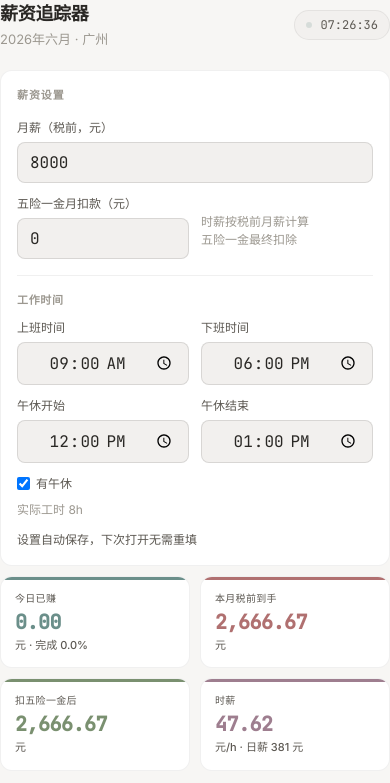
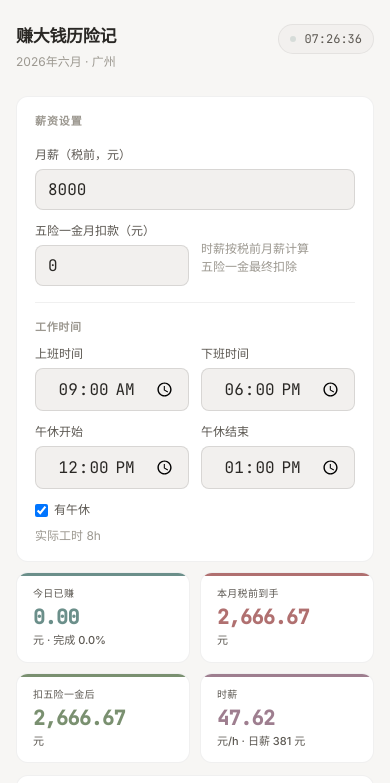
Before and after one commit to tikky-0918/paylist, a plain HTML site: page index.html in a window 390 px wide. Shown: the top 783 px of the page. Drawn offline with Linux system fonts and the light colour scheme.

Commit message:
Add files via upload

```diff
--- a/index.html
+++ b/index.html
@@ -34,19 +34,21 @@
   --sand:#a89060; --sand-dim:rgba(168,144,96,0.10);
   --radius:12px; --radius-sm:8px;
 }
-body { font-family:'Inter',-apple-system,sans-serif; background:var(--bg); color:var(--text); min-height:100vh; line-height:1.5; -webkit-font-smoothing:antialiased; }
-.shell { max-width:860px; margin:0 auto; padding:max(40px,env(safe-area-inset-top)) max(20px,env(safe-area-inset-right)) max(80px,calc(env(safe-area-inset-bottom)+40px)) max(20px,env(safe-area-inset-left)); }
+body { font-family:'Inter',-apple-system,sans-serif; background:var(--bg); color:var(--text); min-height:100vh; line-height:1.5; -webkit-font-smoothing:antialiased; padding:0 env(safe-area-inset-right,0px) 0 env(safe-area-inset-left,0px); }
+.shell { max-width:860px; margin:0 auto; padding:40px 24px 80px 24px; }
 
 /* Header */
-.header { display:flex; align-items:center; justify-content:space-between; margin-bottom:28px; }
+.header { display:flex; align-items:flex-start; justify-content:space-between; margin-bottom:28px; gap:12px; }
 .header-left h1 { font-size:22px; font-weight:600; letter-spacing:-0.3px; }
 .header-left p { font-size:13px; color:var(--text3); margin-top:3px; }
-.clock-pill { display:flex; align-items:center; gap:8px; background:var(--bg3); border:1px solid var(--border); border-radius:99px; padding:6px 14px; font-size:13px; font-family:'JetBrains Mono',monospace; color:var(--text2); }
+.header-right { display:flex; flex-direction:column; align-items:flex-end; gap:6px; flex-shrink:0; }
+.clock-pill { display:flex; align-items:center; gap:8px; background:var(--bg3); border:1px solid var(--border); border-radius:99px; padding:6px 14px; font-size:13px; font-family:'JetBrains Mono',monospace; color:var(--text2); white-space:nowrap; }
 .clock-dot { width:6px; height:6px; border-radius:50%; background:var(--sage); animation:blink 2s infinite; }
+.saved-pill { font-size:11px; font-weight:500; color:var(--text3); padding-right:2px; min-height:16px; }
 @keyframes blink { 0%,100%{opacity:1} 50%{opacity:0.2} }
 
 /* Cards */
-.card { background:var(--bg2); border:1px solid var(--border); border-radius:var(--radius); padding:20px; margin-bottom:12px; overflow:hidden; }
+.card { background:var(--bg2); border:1px solid var(--border); border-radius:var(--radius); padding:20px 22px; margin-bottom:12px; overflow:hidden; }
 .card-title { font-size:11px; font-weight:600; letter-spacing:0.08em; text-transform:uppercase; color:var(--text3); margin-bottom:16px; }
 
 /* Settings grid */
@@ -67,7 +69,7 @@ body { font-family:'Inter',-apple-system,sans-serif; background:var(--bg); color
 
 /* Stat cards */
 .stats-row { display:grid; grid-template-columns:repeat(auto-fit,minmax(160px,1fr)); gap:10px; margin-bottom:12px; }
-.stat { background:var(--bg2); border:1px solid var(--border); border-radius:var(--radius); padding:16px 18px; position:relative; overflow:hidden; }
+.stat { background:var(--bg2); border:1px solid var(--border); border-radius:var(--radius); padding:16px 20px; position:relative; overflow:hidden; }
 .stat::before { content:''; position:absolute; top:0; left:0; right:0; height:3px; border-radius:var(--radius) var(--radius) 0 0; }
 .stat.s-sage::before   { background:var(--sage); }
 .stat.s-rose::before   { background:var(--rose); }
@@ -94,7 +96,7 @@ body { font-family:'Inter',-apple-system,sans-serif; background:var(--bg); color
 
 /* Summary grid */
 .summary-grid { display:grid; grid-template-columns:1fr 1fr; gap:2px; margin-top:4px; }
-.sum-row { display:flex; justify-content:space-between; align-items:center; padding:9px 13px; background:var(--bg3); font-size:13px; }
+.sum-row { display:flex; justify-content:space-between; align-items:center; padding:9px 16px; background:var(--bg3); font-size:13px; }
 .sum-row:first-child { border-radius:var(--radius-sm) 0 0 0; }
 .sum-row:nth-child(2) { border-radius:0 var(--radius-sm) 0 0; }
 .sum-row:nth-last-child(2) { border-radius:0 0 0 var(--radius-sm); }
@@ -168,21 +170,24 @@ body { font-family:'Inter',-apple-system,sans-serif; background:var(--bg); color
 .btn-confirm { background:var(--sage); color:#fff; }
 
 @media (max-width:600px) {
-  .shell { padding:max(24px,env(safe-area-inset-top)) max(16px,env(safe-area-inset-right)) max(60px,calc(env(safe-area-inset-bottom)+32px)) max(16px,env(safe-area-inset-left)); }
-  .header { margin-bottom:20px; }
-  .header-left h1 { font-size:18px; }
+  .shell { padding:24px 16px 60px 16px; }
+  .header { margin-bottom:20px; align-items:flex-start; }
+  .header-left h1 { font-size:17px; }
+  .header-left p { font-size:12px; }
   .clock-pill { font-size:12px; padding:5px 11px; }
-  .card { padding:16px; margin-bottom:10px; }
+  .saved-pill { font-size:10px; }
+  .card { padding:16px 18px; margin-bottom:10px; }
   .set-grid.cols3 { grid-template-columns:repeat(2,1fr); }
   .set-grid.cols3 .field:last-child { grid-column:1/-1; }
   .set-grid.cols2 { grid-template-columns:repeat(2,1fr); }
   .field { min-width:0; overflow:hidden; }
   .field input { width:100%; min-width:0; box-sizing:border-box; }
   .stats-row { grid-template-columns:1fr 1fr; }
-  .stat { padding:14px; }
+  .stat { padding:13px 16px; }
   .stat .sv { font-size:20px; }
   .stat .sl { font-size:10px; }
   .summary-grid { grid-template-columns:1fr; }
+  .sum-row { padding:9px 14px; }
   .sum-row:first-child       { border-radius:var(--radius-sm) var(--radius-sm) 0 0; }
   .sum-row:nth-child(2)      { border-radius:0; }
   .sum-row:nth-last-child(2) { border-radius:0; }
@@ -198,10 +203,13 @@ body { font-family:'Inter',-apple-system,sans-serif; background:var(--bg); color
 <div class="shell">
   <div class="header">
     <div class="header-left">
-      <h1>薪资追踪器</h1>
+      <h1>赚大钱历险记</h1>
       <p id="month-title">加载中…</p>
     </div>
-    <div class="clock-pill"><span class="clock-dot"></span><span id="clock">--:--:--</span></div>
+    <div class="header-right">
+      <div class="clock-pill"><span class="clock-dot"></span><span id="clock">--:--:--</span></div>
+      <div class="saved-pill" id="saved-ts"></div>
+    </div>
   </div>
 
   <!-- 设置 -->
@@ -226,8 +234,6 @@ body { font-family:'Inter',-apple-system,sans-serif; background:var(--bg); color
       <div class="field"><label>午休结束</label><input type="time" id="break-end" value="13:00"></div>
       <div class="field"><label style="display:flex;align-items:center;gap:6px;"><input type="checkbox" id="has-break" checked style="width:auto;min-width:0;background:none;border:none;padding:0;font-size:14px;"> 有午休</label><div style="font-size:12px;color:var(--text3);margin-top:8px;" id="work-hours-label">实际工时 8h</div></div>
     </div>
-
-    <div class="save-hint">设置自动保存，下次打开无需重填 <span id="saved-ts"></span></div>
   </div>
 
   <!-- 数字卡片 -->
@@ -292,7 +298,7 @@ body { font-family:'Inter',-apple-system,sans-serif; background:var(--bg); color
     <div class="tip">点击已过工作日 → 弹窗设置请假类型和时长</div>
   </div>
 
-  <div style="text-align:center;padding:20px 0 6px;font-size:11px;color:var(--text3);">v1.1.0</div>
+  <div style="text-align:center;padding:20px 0 6px;font-size:11px;color:var(--text3);">v1.2.0</div>
 </div>
 
 <!-- 请假弹窗 -->
@@ -377,7 +383,7 @@ function saveSettings() {
     savedAt: ts
   }));
   const el = document.getElementById('saved-ts');
-  if (el) el.textContent = '· 已于 ' + ts + ' 保存';
+  if (el) el.textContent = '已于 ' + ts + ' 保存';
 }
 
 function loadSettings() {
@@ -392,7 +398,7 @@ function loadSettings() {
     if (d.breakEnd)   document.getElementById('break-end').value   = d.breakEnd;
     if (d.hasBreak !== undefined) document.getElementById('has-break').checked = d.hasBreak;
     const el = document.getElementById('saved-ts');
-    if (el && d.savedAt) el.textContent = '· 上次保存于 ' + d.savedAt;
+    if (el && d.savedAt) el.textContent = '已于 ' + d.savedAt + ' 保存';
   } catch(e) {}
 }
 
@@ -458,13 +464,16 @@ function getTodayWorkedMins() {
   return Math.max(worked, 0);
 }
 
-/* ── init default states ── */
+/* ── init default states：未记录的工作日全部设为正常出勤 ── */
 function initDefaultStates() {
   const t = new Date(CUR_YEAR, CUR_MONTH+1, 0).getDate();
+  const wh = getWorkHours();
   for (let d=1; d<=Math.min(TODAY,t); d++) {
     if (!isWorkday(CUR_YEAR,CUR_MONTH,d)) continue;
     const k = ds(CUR_YEAR,CUR_MONTH,d);
-    if (!(k in dayStates)) dayStates[k] = {type:'normal', hours: getWorkHours()};
+    if (!(k in dayStates)) dayStates[k] = {type:'normal', hours: wh};
+    // 如果工时变了，同步更新normal类型的hours
+    else if (dayStates[k].type === 'normal') dayStates[k].hours = wh;
   }
 }
 
@@ -815,7 +824,7 @@ setInterval(()=>{ tickClock(); update(); }, 1000);
 
 /* ── Service Worker ── */
 if('serviceWorker' in navigator){
-  const CV='salary-tracker-v1.1.0';
+  const CV='salary-tracker-v1.2.0';
   const sw=`const CACHE='${CV}';self.addEventListener('install',e=>self.skipWaiting());self.addEventListener('activate',e=>e.waitUntil(caches.keys().then(k=>Promise.all(k.filter(x=>x!==CACHE).map(x=>caches.delete(x)))).then(()=>clients.claim())));self.addEventListener('fetch',e=>{if(e.request.method!=='GET')return;e.respondWith(fetch(e.request).then(r=>{if(r.ok)caches.open(CACHE).then(c=>c.put(e.request,r.clone()));return r}).catch(()=>caches.match(e.request)));});`;
   navigator.serviceWorker.register(URL.createObjectURL(new Blob([sw],{type:'application/javascript'})),{scope:'./'}).catch(()=>{});
 }
```
